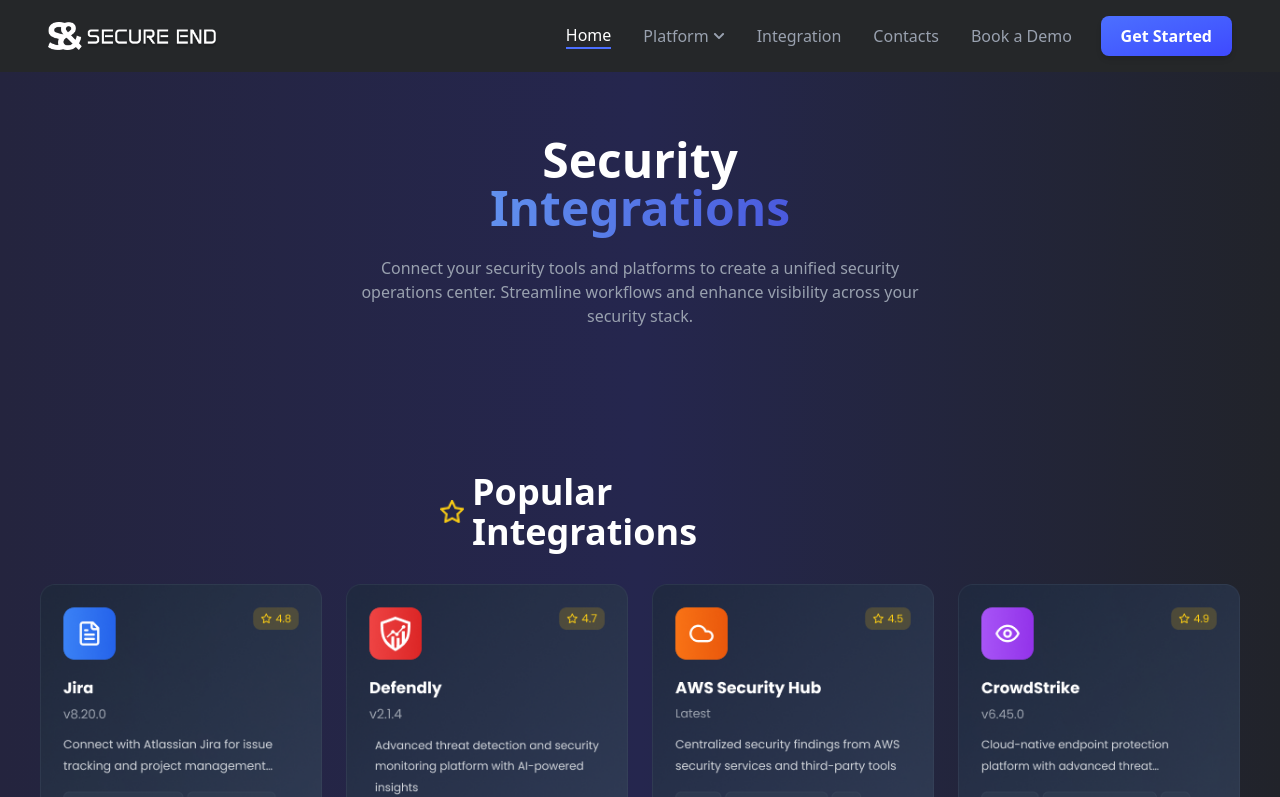
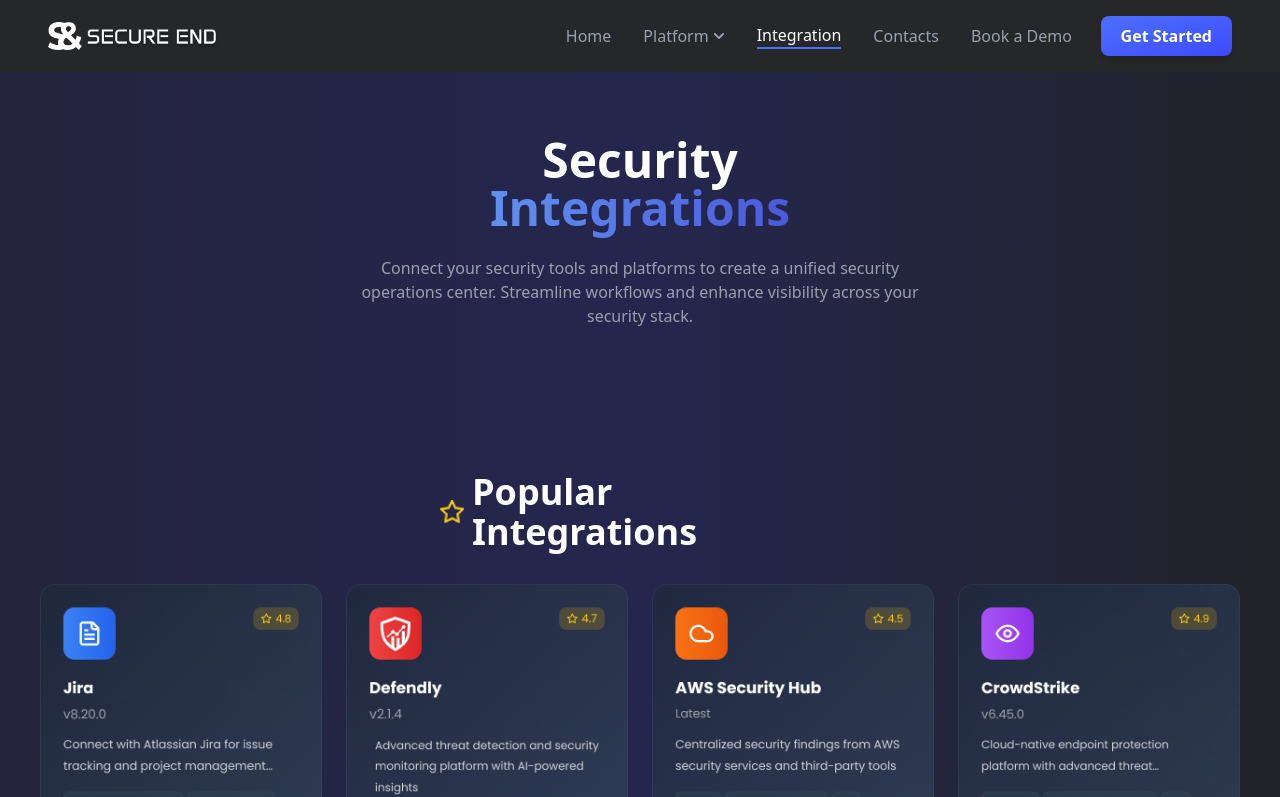
Before and after one commit to pankaj-deepnapsoftech/Securend-Webiste-Frontend, a React (Vite) app: page /integration in a window 1280 px wide. Shown: the top 797 px of the page. Built offline with nearby package versions, Linux system fonts and the light colour scheme.

Commit message:
new changes

```diff
--- a/src/components/Navbar.jsx
+++ b/src/components/Navbar.jsx
@@ -1,6 +1,6 @@
 import React from 'react';
 import { FaChevronDown } from 'react-icons/fa';
-import { Link } from 'react-router-dom';
+import {  NavLink } from 'react-router-dom';
 
 const Navbar = () => {
   return (
@@ -13,28 +13,45 @@ const Navbar = () => {
 
         {/* Navigation Links */}
         <div className='hidden md:flex items-center space-x-8 ml-80 font-medium text-gray-400 text-base'>
-          <Link
+          <NavLink
             to='/'
-            className='relative text-white after:block after:h-[2px] after:bg-[#4c6fff] after:scale-x-100 after:transition-transform after:duration-300 after:origin-left'
+            className={({ isActive }) =>
+              `relative ${isActive ? 'text-white after:block after:h-[2px] after:bg-[#4c6fff] after:scale-x-100 after:transition-transform after:duration-300 after:origin-left' : 'text-gray-400 hover:text-white'}`
+            }
           >
             Home
-          </Link>
+          </NavLink>
 
           <button className='flex items-center gap-1 hover:text-white'>
             Platform <FaChevronDown className='text-xs' />
           </button>
 
-          <Link to='/integration' className='hover:text-white'>
+          <NavLink
+            to='/integration'
+            className={({ isActive }) =>
+              `relative ${isActive ? 'text-white after:block after:h-[2px] after:bg-[#4c6fff] after:scale-x-100 after:transition-transform after:duration-300 after:origin-left' : 'text-gray-400 hover:text-white'}`
+            }
+          >
             Integration
-          </Link>
+          </NavLink>
 
-          <Link className='hover:text-white'>
+          <NavLink
+            to='/contacts'
+            className={({ isActive }) =>
+              `relative ${isActive ? 'text-white after:block after:h-[2px] after:bg-[#4c6fff] after:scale-x-100 after:transition-transform after:duration-300 after:origin-left' : 'text-gray-400 hover:text-white'}`
+            }
+          >
             Contacts
-          </Link>
+          </NavLink>
 
-          <Link to='#' className='hover:text-white'>
+          <NavLink
+            to='/book-demo'
+            className={({ isActive }) =>
+              `relative ${isActive ? 'text-white after:block after:h-[2px] after:bg-[#4c6fff] after:scale-x-100 after:transition-transform after:duration-300 after:origin-left' : 'text-gray-400 hover:text-white'}`
+            }
+          >
             Book a Demo
-          </Link>
+          </NavLink>
         </div>
 
         {/* CTA Button */}
--- a/src/pages/Integration.jsx
+++ b/src/pages/Integration.jsx
@@ -211,7 +211,6 @@ export default function IntegrationPage() {
         <p className='text-gray-400 text-sm max-w-lg mx-auto mb-6'>
           Don’t see the integration you need? Easily build custom connectors for
           your use case or reach out to our team.
-
         </p>
         <div className='flex justify-center gap-4'>
           <button className='bg-gradient-to-r from-[#2859e4] to-[#3336ce] text-white font-medium px-6 py-2 rounded-md shadow hover:opacity-90 transition-all'>
--- a/src/pages/Landing.jsx
+++ b/src/pages/Landing.jsx
@@ -96,40 +96,40 @@ const Landing = () => {
       </div>
 
       {/* Sliders Section */}
-      <section className='relative flex min-h-[70vh] w-full bg-[#0F0F1A] text-white overflow-hidden'>
-        {/* Background Image (Vector) Fixed to Left */}
+      <section className="relative flex flex-col md:flex-row min-h-[70vh] w-full bg-[#0F0F1A] text-white overflow-hidden">
+        {/* Background Image (Vector) */}
         <img
-          src='/Images/Vector2.png'
-          alt='Background'
-          className='absolute top-0 left-0 w-1/2 h-full object-cover z-0 pointer-events-none'
+          src="/Images/Vector2.png"
+          alt="Background"
+          className="absolute sm:h-[50%]  md:h-[90%] 2xl:h-[100%] w-full  bottom-0 object-cover object-bottom-left z-0"
         />
 
         {/* Left Side Content */}
-        <div className='w-1/2 relative z-10 flex items-center px-12 py-20'>
-          <div className='max-w-[520px]'>
-            <h1 className='text-4xl md:text-5xl font-extrabold mb-4 leading-tight'>
+        <div className="w-full md:w-1/2 relative z-10 flex items-center px-6 md:px-12 py-12 md:py-20 text-center md:text-left">
+          <div className="max-w-[520px] mx-auto">
+            <h1 className="text-3xl sm:text-4xl md:text-5xl 2xl:text-4xl font-extrabold mb-4 leading-tight">
               Risk Operations Centre:
             </h1>
-            <p className='text-lg text-[#d6d4ce] mb-6 leading-relaxed'>
+            <p className="text-base sm:text-lg text-[#d6d4ce] mb-6 leading-relaxed">
               Aggregation, integrated & Orchestrated risk management across all
-              domains, providing a cohesive strategy to navigate this
-              uncertainty.
+              domains, providing a cohesive strategy to navigate this uncertainty.
             </p>
-            <button className='bg-gradient-to-r from-[#1a5eff] to-[#2151f4] hover:from-[#0039d3] hover:to-[#2642d1] px-8 py-3 rounded-xl text-white font-semibold shadow-lg transition duration-300'>
+            <button className="bg-gradient-to-r from-[#1a5eff] to-[#2151f4] hover:from-[#0039d3] hover:to-[#2642d1] px-6 sm:px-8 py-3 rounded-xl text-white font-semibold shadow-lg transition duration-300">
               Know More
             </button>
           </div>
         </div>
 
         {/* Right Side - Dashboard Image */}
-        <div className='w-1/2 flex items-center justify-center px-6 py-10 z-10'>
+        <div className="w-full md:w-1/2 flex items-center justify-center px-6 py-10 z-10">
           <img
-            src='/Images/Slider1.png'
-            alt='Dashboard Preview'
-            className='w-full max-w-[750px] rounded-[30px] shadow-2xl object-contain'
+            src="/Images/Slider1.png"
+            alt="Dashboard Preview"
+            className="w-full max-w-[90%] md:max-w-[850px] rounded-[20px] md:rounded-[30px] shadow-2xl object-contain"
           />
         </div>
       </section>
+
 
       {/* Features Section */}
       <section className='relative bg-gradient-to-r from-[#22242f] via-[#252643] to-[#21232c] text-gray-300 font-light py-20 h-screen overflow-hidden'>
@@ -315,9 +315,9 @@ const Landing = () => {
                 </button>
                 <label className='inline-flex items-center text-sm text-gray-400'>
                   <input
-                  type='checkbox'
-                  className='appearance-none bg-gradient-to-br from-gray-600 to-gray-900 border border-gray-600 rounded-sm w-4 h-4 mr-2 checked:bg-blue-600 focus:ring-2 focus:ring-offset-0 focus:ring-blue-500 align-middle'
-                />
+                    type='checkbox'
+                    className='appearance-none bg-gradient-to-br from-gray-600 to-gray-900 border border-gray-600 rounded-sm w-4 h-4 mr-2 checked:bg-blue-600 focus:ring-2 focus:ring-offset-0 focus:ring-blue-500 align-middle'
+                  />
                   <span>
                     By submitting this form, you agree to our{' '}
                     <a href='#' className='text-[#c9a0fc] underline'>
--- a/src/routes/RootRoute.jsx
+++ b/src/routes/RootRoute.jsx
@@ -9,7 +9,7 @@ const RootRoute = () => {
     <Routes>
       <Route element={<Layout />}>
         <Route path='/' element={<Landing />} />
-        <Route path="/integration" element={<IntegrationPage/>}/>
+        <Route path='/integration' element={<IntegrationPage />} />
       </Route>
     </Routes>
   );
```
Also changed, not shown: 1 other file (tests, documents, lock files or other folders).
